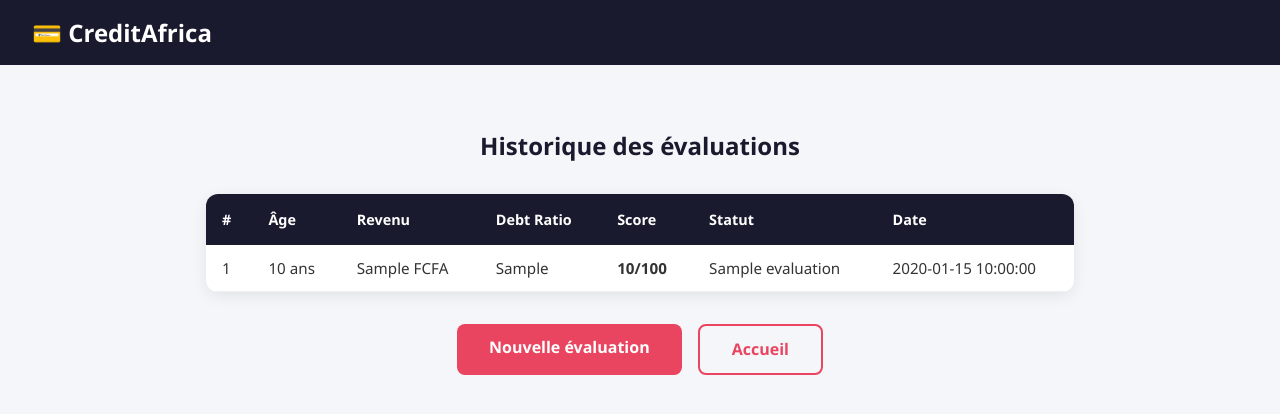
After one commit to Thanares/CreditAfrica, a Flask app: page /historique in a window 1280 px wide. The commit adds this page. Shown: the top 414 px of the page. Run offline with Flask 3, Linux system fonts and the light colour scheme; tables that the repository leaves empty or names only in its code hold one stand-in row (values such as "Sample post"); parts of the project's set-up code (start-up, migrations or seed data) failed here and were passed over; some libraries are stand-ins or nearby versions.

Commit message:
integration Mysql et historique

```diff
--- a/app.py
+++ b/app.py
@@ -1,14 +1,21 @@
-from flask import Flask, render_template, request, jsonify
+from flask import Flask, render_template, request
 import joblib
 import pandas as pd
+from flask_mysqldb import MySQL
 
 app = Flask(__name__)
 
+# Config MySQL
+app.config['MYSQL_HOST'] = 'localhost'
+app.config['MYSQL_USER'] = 'root'
+app.config['MYSQL_PASSWORD'] = '@Thanares-07'
+app.config['MYSQL_DB'] = 'creditafrica'
+
+mysql = MySQL(app)
 model = joblib.load('credit_model.pkl')
 
 def credit_score(probability_of_default):
     score = round((1 - probability_of_default) * 100, 1)
-
     if score >= 75:
         label = "Faible risque"
         recommandation = "Crédit recommandé"
@@ -21,7 +28,6 @@ def credit_score(probability_of_default):
         label = "Risque élevé"
         recommandation = "Crédit déconseillé"
         couleur = "red"
-
     return {"score": score, "label": label,
             "recommandation": recommandation, "couleur": couleur}
 
@@ -54,7 +60,32 @@ def predict():
     proba = model.predict_proba(df)[0][1]
     resultat = credit_score(proba)
 
+    # Sauvegarde en base
+    cur = mysql.connection.cursor()
+    cur.execute("""
+        INSERT INTO evaluations
+        (age, revenu, debt_ratio, score, label, recommandation)
+        VALUES (%s, %s, %s, %s, %s, %s)
+    """, (
+        input_data['age'],
+        input_data['MonthlyIncome'],
+        input_data['DebtRatio'],
+        resultat['score'],
+        resultat['label'],
+        resultat['recommandation']
+    ))
+    mysql.connection.commit()
+    cur.close()
+
     return render_template('resultat.html', resultat=resultat, data=data)
+
+@app.route('/historique')
+def historique():
+    cur = mysql.connection.cursor()
+    cur.execute("SELECT * FROM evaluations ORDER BY date_evaluation DESC")
+    evaluations = cur.fetchall()
+    cur.close()
+    return render_template('historique.html', evaluations=evaluations)
 
 if __name__ == '__main__':
     print("Démarrage du serveur...")
--- a/static/css/style.css
+++ b/static/css/style.css
@@ -228,3 +228,51 @@ nav h1 {
     gap: 1rem;
     justify-content: center;
 }
+
+/* HISTORIQUE */
+.historique-section {
+    max-width: 900px;
+    margin: 3rem auto;
+    padding: 1rem;
+}
+
+.historique-section h2 {
+    text-align: center;
+    margin-bottom: 2rem;
+    color: #1a1a2e;
+}
+
+.historique-table {
+    width: 100%;
+    border-collapse: collapse;
+    background: white;
+    border-radius: 12px;
+    overflow: hidden;
+    box-shadow: 0 4px 15px rgba(0,0,0,0.08);
+    margin-bottom: 2rem;
+}
+
+.historique-table th {
+    background-color: #1a1a2e;
+    color: white;
+    padding: 1rem;
+    text-align: left;
+    font-size: 0.9rem;
+}
+
+.historique-table td {
+    padding: 0.8rem 1rem;
+    border-bottom: 1px solid #f0f0f0;
+    font-size: 0.95rem;
+}
+
+.historique-table tr:hover {
+    background-color: #f9f9f9;
+}
+
+.empty {
+    text-align: center;
+    color: #999;
+    font-size: 1.1rem;
+    margin: 3rem 0;
+}
--- /dev/null
+++ b/templates/historique.html
@@ -0,0 +1,57 @@
+<!DOCTYPE html>
+<html lang="fr">
+<head>
+    <meta charset="UTF-8">
+    <meta name="viewport" content="width=device-width, initial-scale=1.0">
+    <title>Historique - CreditAfrica</title>
+    <link rel="stylesheet" href="{{ url_for('static', filename='css/style.css') }}">
+</head>
+<body>
+
+    <nav>
+        <h1>💳 CreditAfrica</h1>
+    </nav>
+
+    <section class="historique-section">
+        <h2>Historique des évaluations</h2>
+
+        {% if evaluations %}
+        <table class="historique-table">
+            <thead>
+                <tr>
+                    <th>#</th>
+                    <th>Âge</th>
+                    <th>Revenu</th>
+                    <th>Debt Ratio</th>
+                    <th>Score</th>
+                    <th>Statut</th>
+                    <th>Date</th>
+                </tr>
+            </thead>
+            <tbody>
+                {% for eval in evaluations %}
+                <tr>
+                    <td>{{ eval[0] }}</td>
+                    <td>{{ eval[1] }} ans</td>
+                    <td>{{ eval[2] }} FCFA</td>
+                    <td>{{ eval[3] }}</td>
+                    <td><strong>{{ eval[4] }}/100</strong></td>
+                    <td>{{ eval[5] }}</td>
+                    <td>{{ eval[7] }}</td>
+                </tr>
+                {% endfor %}
+            </tbody>
+        </table>
+        {% else %}
+        <p class="empty">Aucune évaluation pour le moment.</p>
+        {% endif %}
+
+        <div class="actions">
+            <a href="/formulaire" class="btn">Nouvelle évaluation</a>
+            <a href="/" class="btn btn-outline">Accueil</a>
+        </div>
+
+    </section>
+
+</body>
+</html>
```
